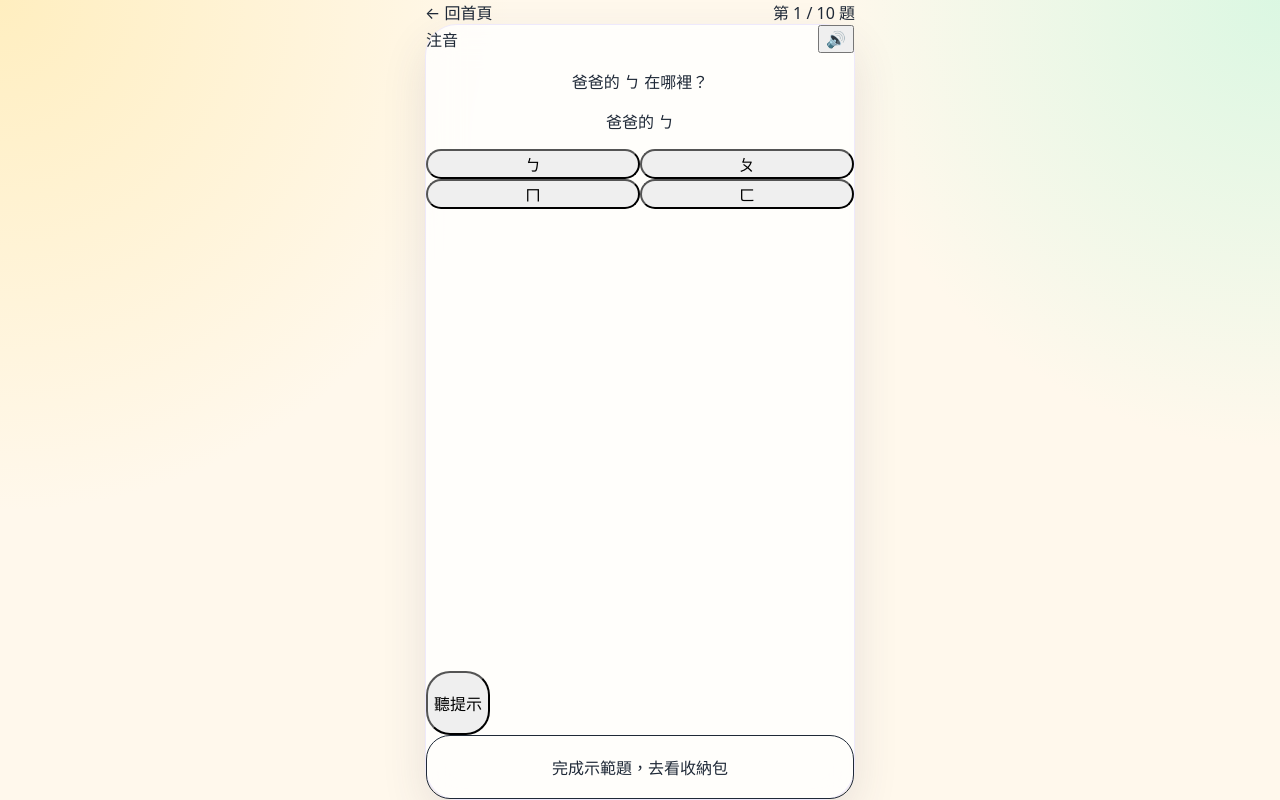
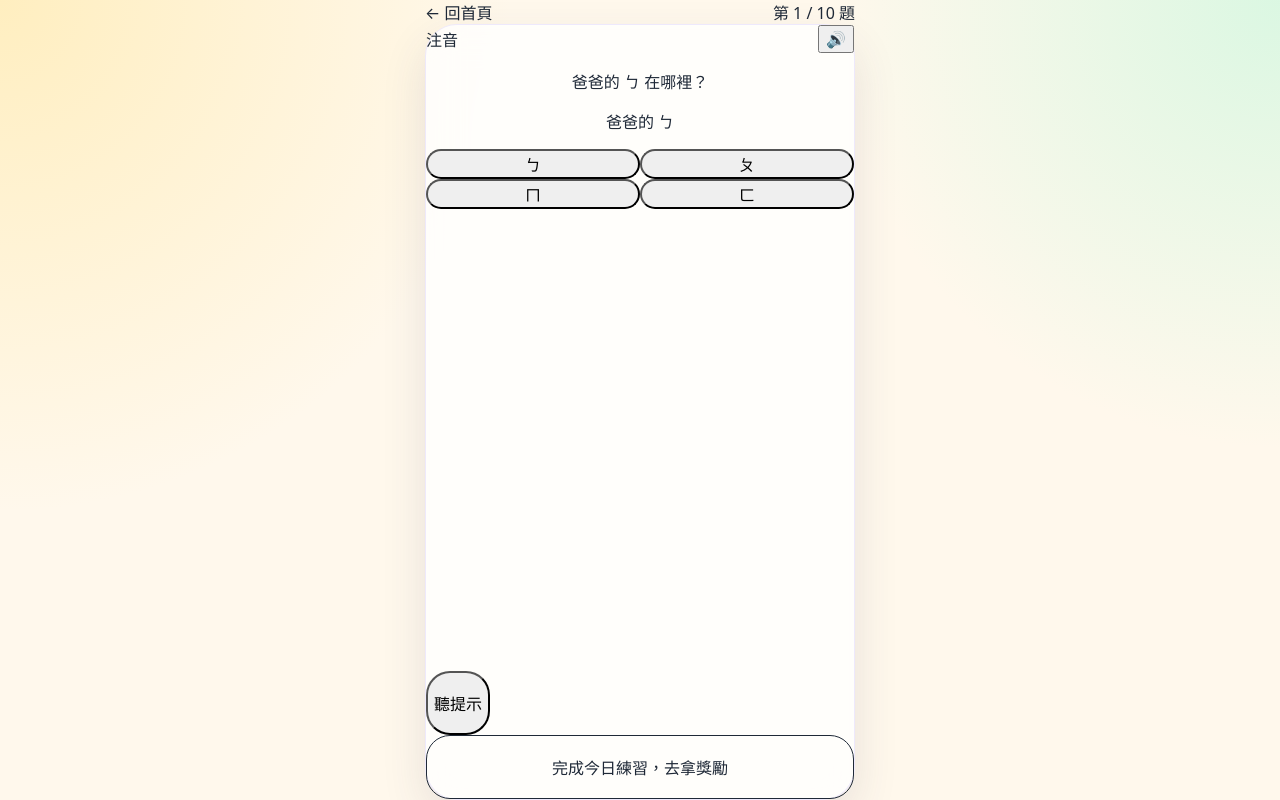
Before and after one commit to daisanity-svg/star-practice-pwa, a Next.js app: page /practice in a window 1280 px wide. Built offline with nearby package versions, Linux system fonts and the light colour scheme; no server answers; the database is empty.

Commit message:
Link practice completion to reward draw

```diff
--- a/app/practice/page.tsx
+++ b/app/practice/page.tsx
@@ -45,7 +45,7 @@ export default async function PracticePage() {
 
         <div className="mt-auto space-y-3 pt-8">
           <KidButton tone="butter">聽提示</KidButton>
-          <KidButton href="/collection" tone="white">完成示範題，去看收納包</KidButton>
+          <KidButton href="/reward" tone="white">完成今日練習，去拿獎勵</KidButton>
         </div>
       </section>
     </PhoneFrame>
```
